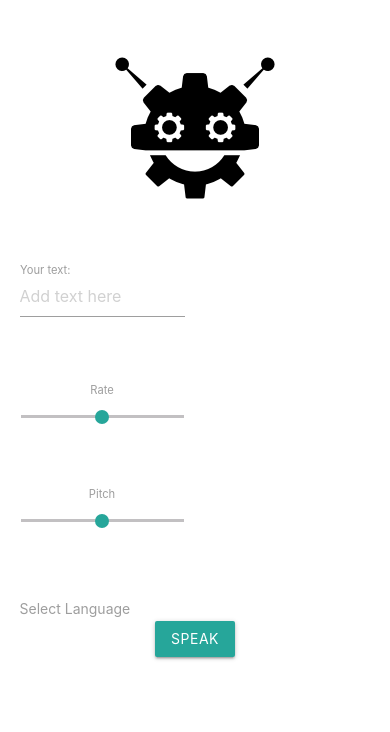
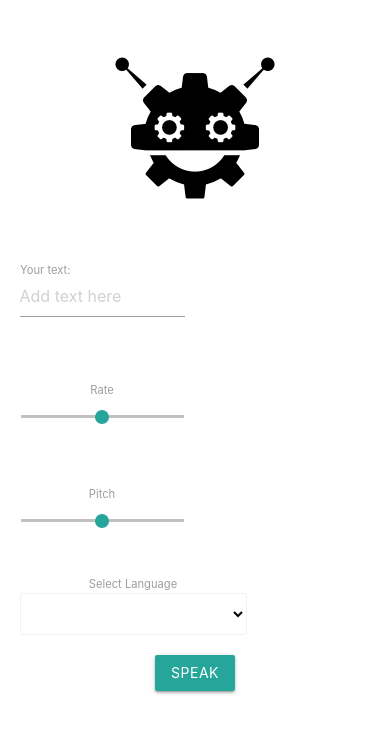
Before and after one commit to Hassanbhb/Reading-Robot, a plain HTML site: page index.html in a window 390 px wide. Drawn offline with nearby package versions, Linux system fonts and the light colour scheme.

Commit message:
fixed mobile style and bug

```diff
--- a/index.html
+++ b/index.html
@@ -35,11 +35,11 @@
                     </div>
                 </div>
                 <div class="row">
-                    <div class="input-field col s8 offset-m2">
-                        <select id="options">
+                    <div class="col s8 offset-m2">
+                        <label>Select Language</label>
+                        <select class="browser-default" id="options">
 
                         </select>
-                        <label>Select Language</label>
                     </div>
                 </div>
                 <div class="row">
```
